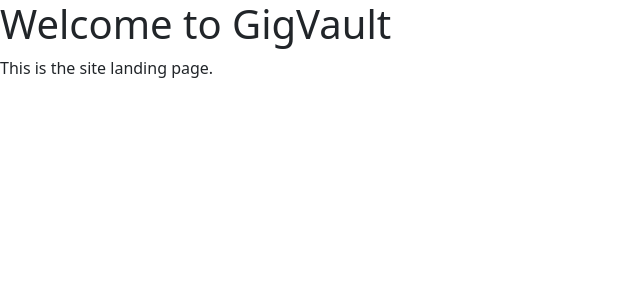
After one commit to runwiththerhythm/gig_vault, a Django app: page / in a window 1280 px wide. The commit adds this page. Shown: the top 300 px of the page, without its empty margins (0-640 px from the left). Run offline with Django 4.2, Linux system fonts and the light colour scheme.

Commit message:
Set up base.html and home.html

```diff
--- a/gigvault/urls.py
+++ b/gigvault/urls.py
@@ -16,10 +16,11 @@
 """
 from django.contrib import admin
 from django.urls import path, include
-from gigs.views import my_gigs
+from gigvault import views as site_views
 
 
 urlpatterns = [
+    path('', site_views.site_home, name='site_home'),
     path("accounts/", include("allauth.urls")),
     path('admin/', admin.site.urls),
     path('summernote/', include('django_summernote.urls')),
--- /dev/null
+++ b/gigvault/views.py
@@ -0,0 +1,4 @@
+from django.shortcuts import render
+
+def site_home(request):
+    return render(request, 'home.html')
--- a/templates/base.html
+++ b/templates/base.html
@@ -1,9 +1,43 @@
-{% load static %}
-{% url 'home' as home_url %}
+<!DOCTYPE html>
+<html lang="en">
+<head>
+    <meta charset="UTF-8">
+    <meta name="viewport" content="width=device-width, initial-scale=1.0">
 
-<!DOCTYPE html>
-<html class="h-100" lang="en">
+    <!-- Font Awesome CSS -->
+    <link rel="stylesheet" href="https://cdnjs.cloudflare.com/ajax/libs/font-awesome/5.15.3/css/all.min.css">
 
-<head>
+    <!-- Bootstrap CSS -->
+    <link href="https://cdn.jsdelivr.net/npm/bootstrap@5.0.1/dist/css/bootstrap.min.css" rel="stylesheet"
+        integrity="sha384-+0n0xVW2eSR5OomGNYDnhzAbDsOXxcvSN1TPprVMTNDbiYZCxYbOOl7+AMvyTG2x" crossorigin="anonymous">
+
     <title>Gig Vault</title>
-    <meta_name="viewport" content="width=device-width", initial-scale=1 />
+</head>
+
+<body class="d-flex flex-column h-100 main-bg">
+    <!-- Navigation -->
+
+    <main class="flex-shrink-0 main-bg">
+
+        {% block content %}
+        <!-- Content Goes here -->
+        {% endblock content %}
+
+    </main>
+
+    <!-- Footer -->
+    <footer class="footer mt-auto py-3 dark-bg">
+        <p class="m-0 text-center text-white">Made by Gig Vault</p>
+        <p class="m-0 text-center text-white">Follow us: <i class="fab fa-facebook-square ms-3"></i>
+            <i class="fab fa-twitter-square ms-3"></i>
+            <i class="fab fa-instagram-square ms-3"></i>
+            <i class="fab fa-youtube-square ms-3"></i>
+        </p>
+    </footer>
+
+    <script src="https://cdn.jsdelivr.net/npm/bootstrap@5.0.1/dist/js/bootstrap.bundle.min.js"
+        integrity="sha384-gtEjrD/SeCtmISkJkNUaaKMoLD0//ElJ19smozuHV6z3Iehds+3Ulb9Bn9Plx0x4" crossorigin="anonymous">
+        </script>
+
+</body>
+</html>
--- /dev/null
+++ b/templates/home.html
@@ -0,0 +1,6 @@
+{% extends 'base.html' %}
+
+{% block content %}
+<h1>Welcome to GigVault</h1>
+<p>This is the site landing page.</p>
+{% endblock %}
```
